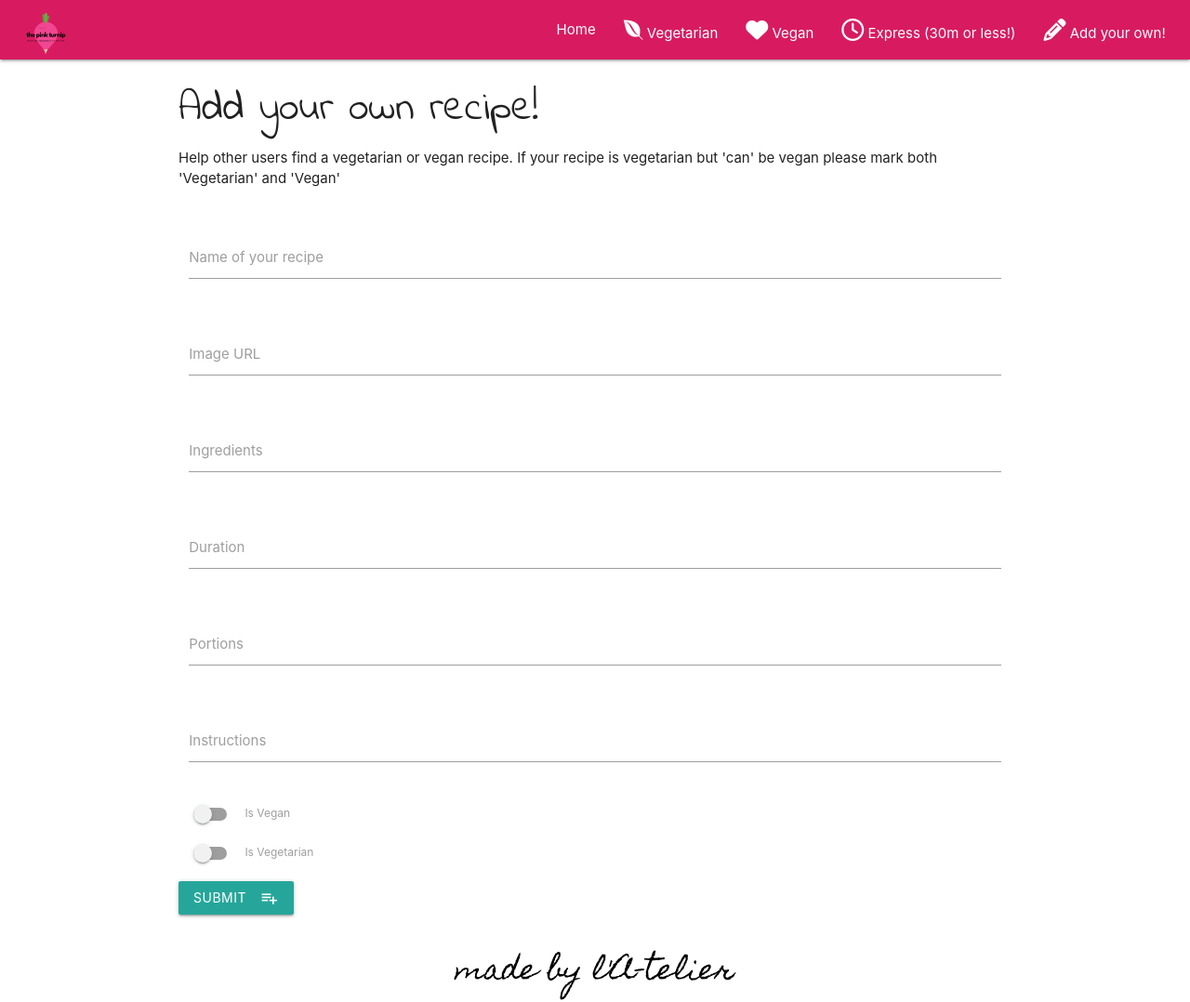
After one commit to a-telier/the-pink-turnip, a Flask app: page /add_recipe in a window 1280 px wide. The commit adds this page. Shown: the whole page at 93% size. Run offline with Flask 2, Linux system fonts and the light colour scheme; data that the repository does not hold is empty; some libraries are stand-ins or nearby versions; some web fonts are replaced.

Commit message:
basic add_recipe has been added and returns the right data types

```diff
--- a/app.py
+++ b/app.py
@@ -32,19 +32,36 @@ mongo = PyMongo(app)
 
 
 @app.route('/')
-@app.route('/home')
-def get_teaser():
+@app.route('/get_recipe')
+def get_recipe():
     return render_template("home.html", recipes=mongo.db.recipes.find())
 
-@app.route('/add')
-def get_updateRecipe():
-    return render_template("add.html", recipes=mongo.db.recipes.find())
 
-@app.route('/recipe/<_id>')
-def get_recipe(linkURL):
-    return render_template("recipe.html", linkURL=mongo.db.recipes.find())
+@app.route('/add_recipe')
+def add_recipe():
+    return render_template("addrecipe.html", recipes=mongo.db.recipes.find())
+
+
+@app.route('/insert_recipe', methods=['POST'])
+def insert_recipe():
+
+    recipeDict = {
+        "date": request.form.get('dateAdded'),
+        "name": request.form.get('name'),
+        "imageURL": request.form.get('imageURL'),
+        "ingredients": request.form.get('ingredients'),
+        "instructions": request.form.get('instructions'),
+        "duration": int(request.form.get('duration')),
+        "portions": int(request.form.get('portions')),
+        "isVegan": bool(request.form.get('isVegan')),
+        "isVegetarian": bool(request.form.get('isVegetarian')),
+    }
+
+    recipe = mongo.db.recipes
+    recipe.insert_one(recipeDict)
+    return redirect(url_for('get_recipe'))
 
 if __name__ == '__main__':
     app.run(host=os.environ.get('IP'),
-        port=int(os.environ.get('PORT')),
-        debug=True)
+    port=int(os.environ.get('PORT')),
+    debug=True)
--- a/static/js/index.js
+++ b/static/js/index.js
@@ -1,24 +1,20 @@
 
 //datepicker
-document.addEventListener('DOMContentLoaded', function() {
-    var elems = document.querySelectorAll('.datepicker');
-    var instances = M.Datepicker.init(elems, options);
-  });
+// document.addEventListener('DOMContentLoaded', function() {
+//     var elems = document.querySelectorAll('.datepicker');
+//     var instances = M.Datepicker.init(elems, options);
+//   });
 
-  // Or with jQuery
-
-  $(document).ready(function(){
+$(document).ready(function(){
     $('.datepicker').datepicker();
-  });
+});
 
   //selector
-  document.addEventListener('DOMContentLoaded', function() {
-    var elems = document.querySelectorAll('select');
-    var instances = M.FormSelect.init(elems, options);
-  });
+//   document.addEventListener('DOMContentLoaded', function() {
+//     var elems = document.querySelectorAll('select');
+//     var instances = M.FormSelect.init(elems, options);
+//   });
 
-  // Or with jQuery
-
-  $(document).ready(function(){
+$(document).ready(function(){
     $('select').formSelect();
-  });
+});
--- /dev/null
+++ b/templates/addrecipe.html
@@ -0,0 +1,77 @@
+{% extends 'base.html' %}
+
+{% block head %}
+{{ super() }}
+{% endblock %}
+
+{% block body %}
+<section class="container">
+    <div class="row">
+        <h3>Add your own recipe!</h3>
+        <p>Help other users find a vegetarian or vegan recipe. If your recipe is vegetarian but 'can' be vegan please mark both 'Vegetarian' and 'Vegan'</p>
+    </div>
+    <div class="row">
+        <form action="{{ url_for('insert_recipe') }}" method="POST"  class="col s12">
+            <div class="row">
+                <div class="input-field col s12">
+                    <input name="name" id="name" type="text" class="validate">
+                    <label for="name">Name of your recipe</label>
+                </div>
+            </div>
+            <div class="row">
+                <div class="input-field col s12">
+                    <input name="imageURL" id="imageURL" type="text" class="validate">
+                    <label for="imageURL">Image URL</label>
+                </div>
+            </div>
+            <div class="row">
+                <div class="input-field col s12">
+                    <input name="ingredients" id="ingredients" type="text" class="validate">
+                    <label for="ingredients">Ingredients</label>
+                </div>
+            </div>
+            <div class="row">
+                <div class="input-field col s12">
+                    <input name="duration" id="duration" type="number" class="validate">
+                    <label for="duration">Duration</label>
+                </div>
+            </div>
+            <div class="row">
+                <div class="input-field col s12">
+                    <input name="portions" id="portions" type="number" class="validate">
+                    <label for="portions">Portions</label>
+                </div>
+            </div>
+            <div class="row">
+                <div class="input-field col s12">
+                    <input name="instructions" id="instructions" type="text" class="validate">
+                    <label for="instructions">Instructions</label>
+                </div>
+            </div>
+            <div class="row">
+                <div class="switch">
+                    <label>
+                    <input id="isVegan" name="isVegan" type="checkbox">
+                    <span class="lever"></span>
+                    Is Vegan
+                    </label>
+                </div>
+            </div>
+            <div class="row">
+                <div class="switch">
+                    <label>
+                    <input id="isVetarian" name="isVegetarian" type="checkbox">
+                    <span class="lever"></span>
+                    Is Vegetarian
+                    </label>
+                </div>
+            </div>
+            <div class="row">
+                <button class="btn waves-effect waves-light" type="submit" name="action">Submit
+                    <i class="material-icons right">playlist_add</i>
+                </button>
+            </div>
+        </form>
+    </div>
+</section>
+{% endblock %}
--- a/templates/base.html
+++ b/templates/base.html
@@ -45,7 +45,7 @@
                 <li><a href="#!"><i class="fa fa-envira" aria-hidden="true"></i> Vegetarian</a></li>
                 <li><a href="#!"><i class="fa fa-heart" aria-hidden="true"></i> Vegan</a></li>
                 <li><a href="#!"><i class="far fa-clock" aria-hidden="true"></i> Express (30m or less!)</a></li>
-                <li><a href="#!"><i class="fa fa-pencil" aria-hidden="true"></i> Add your own!</a></li>
+                <li><a href="../add_recipe"><i class="fa fa-pencil" aria-hidden="true"></i> Add your own!</a></li>
             </ul>
         </div>
     </nav>
--- a/templates/home.html
+++ b/templates/home.html
@@ -57,9 +57,6 @@
                                 </ul>
                                 <!--indicator duration and portions in text format-->
                                 <p class="text-centered">It takes <b>{{recipe.duration}} minutes </b> to make this recipe, and it <b> feeds {{recipe.portions}} people</b></p>
-                                {% if recipe.portions > 2 %}
-                                <p> or {{(recipe.portions / 2)| round| int}} very hungry people ;)!</p>
-                                {% endif %}
                             </div>
                             <div class="card-action">
                                 <a href="#">Link will go here!</a>
```
Also changed, not shown: templates/add.html (deleted, +0 -68 lines).
